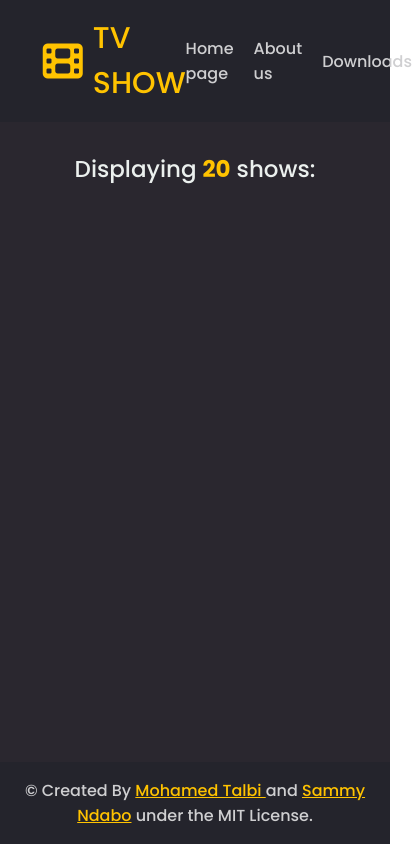
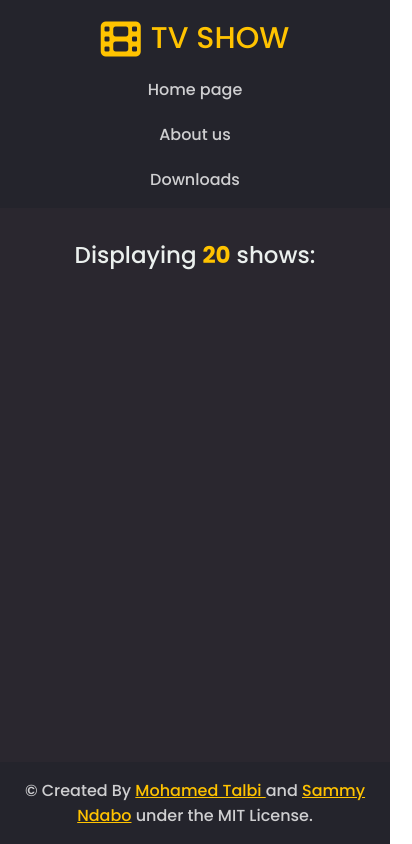
Before and after one commit to m-talbi/movies-app, a website built with webpack: page src/index.html in a window 390 px wide. Shown: the whole page, 412 px wide, since content can reach past the window. Built offline with nearby package versions, Linux system fonts and the light colour scheme; no server answers.

Commit message:
Improve mobile view for the navbar and popup

```diff
--- a/package.json
+++ b/package.json
@@ -5,7 +5,7 @@
   "main": "index.js",
   "scripts": {
     "test": "jest --coverage",
-    "start": "live-server --no-browser --watch=./dist --open=./dist/",
+    "start": "live-server --no-browser --host='0.0.0.0' --watch=./dist --open=./dist/",
     "dev": "webpack --mode=development --watch",
     "build": "webpack --mode=production --watch"
   },
--- a/src/styles/commentsPopup.scss
+++ b/src/styles/commentsPopup.scss
@@ -272,7 +272,6 @@ form {
 @media screen and (max-width: 600px) {
   .card {
     width: 90%;
-    height: 700px;
   }
 
   .form__comment {
--- a/src/styles/front-page.scss
+++ b/src/styles/front-page.scss
@@ -173,3 +173,15 @@ footer {
 .footer-link {
   color: #ffc300 !important;
 }
+
+@media screen and (max-width: 768px) {
+  .navbar {
+    flex-direction: column;
+    align-items: center;
+    gap: 1rem;
+  }
+
+  .menu-list {
+    flex-direction: column;
+  }
+}
```
Also changed, not shown: dist/main.css.
